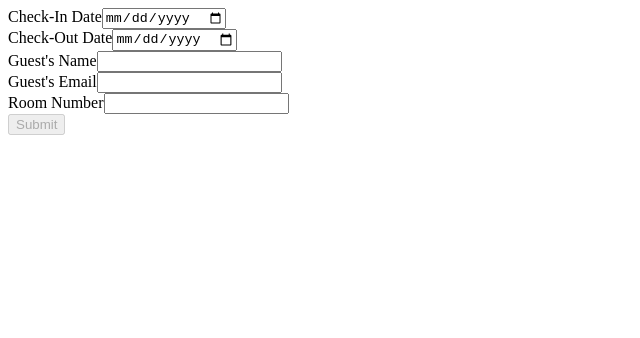
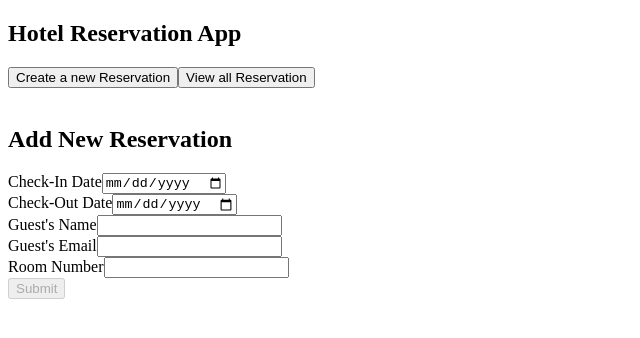
Before and after one commit to kshenukaishan/hotel-reservation, an Angular app: page /new in a window 1280 px wide. Shown: the top 338 px of the page, without its empty margins (0-640 px from the left). Built offline with nearby package versions, Linux system fonts and the light colour scheme.

Commit message:
extract two modules together

```diff
--- a/src/app/home/home.module.ts
+++ b/src/app/home/home.module.ts
@@ -2,9 +2,11 @@ import { NgModule } from '@angular/core';
 import { CommonModule } from '@angular/common';
 import { HomeComponent } from './home.component';
 import { RouterModule } from '@angular/router';
+import { ReservationModule } from '../reservation/reservation.module';
 
 @NgModule({
   declarations: [HomeComponent],
   imports: [CommonModule, RouterModule],
+  exports: [HomeComponent],
 })
 export class HomeModule {}
--- a/src/app/reservation-form/reservation-form.component.html
+++ b/src/app/reservation-form/reservation-form.component.html
@@ -1,3 +1,9 @@
+<app-home></app-home>
+
+<br />
+
+<h2>Add New Reservation</h2>
+
 <form [formGroup]="reservationForm" (ngSubmit)="onSubmit()">
   <div>
     <label>Check-In Date</label>
--- a/src/app/reservation-list/reservation-list.component.html
+++ b/src/app/reservation-list/reservation-list.component.html
@@ -1,3 +1,5 @@
+<app-home></app-home>
+
 <h2>Reservation List</h2>
 
 <ul *ngIf="reservations.length; else noReservations">
```
Also changed, not shown: src/app/reservation/reservation.module.ts (+8 -1 lines).
